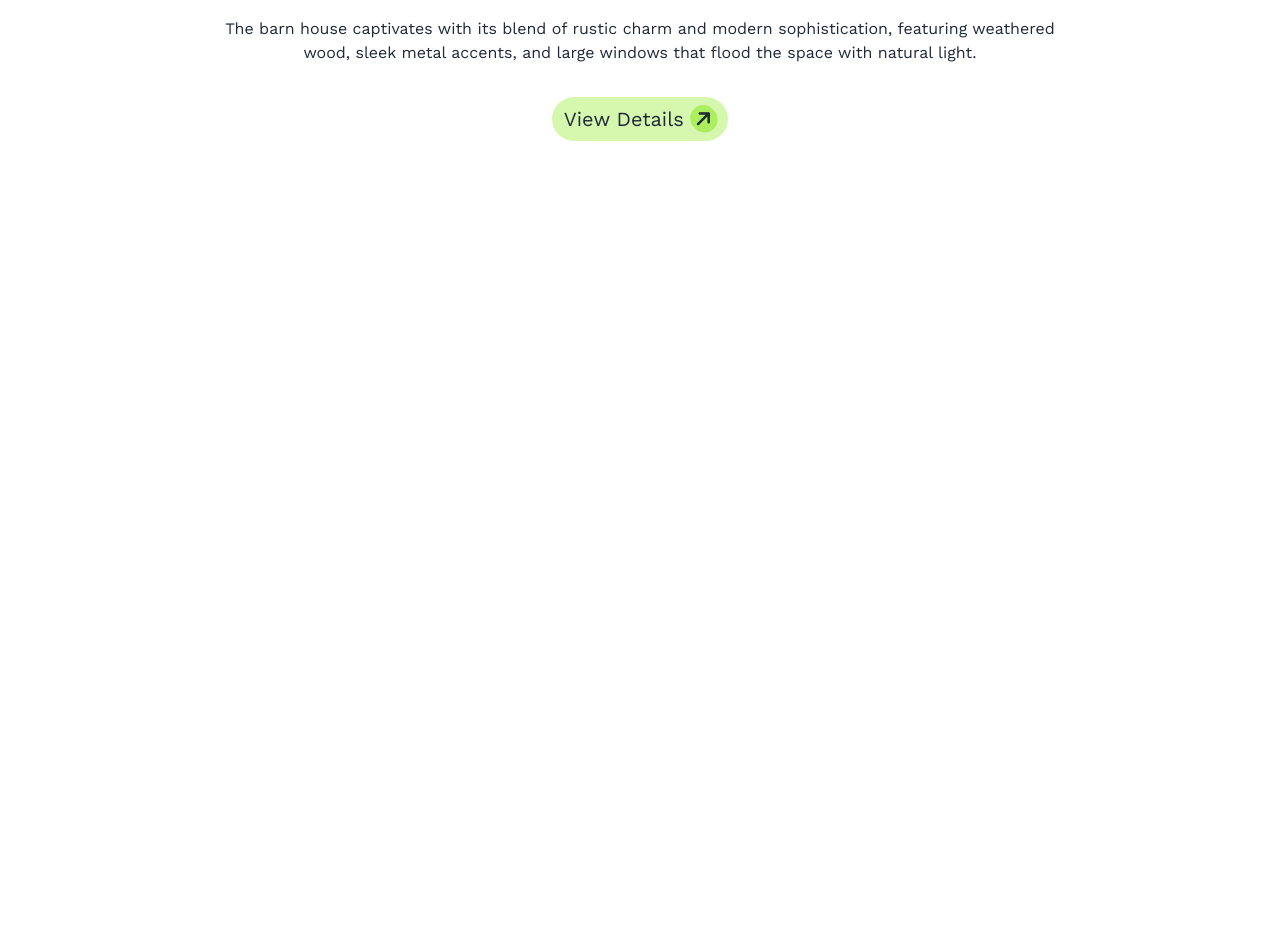
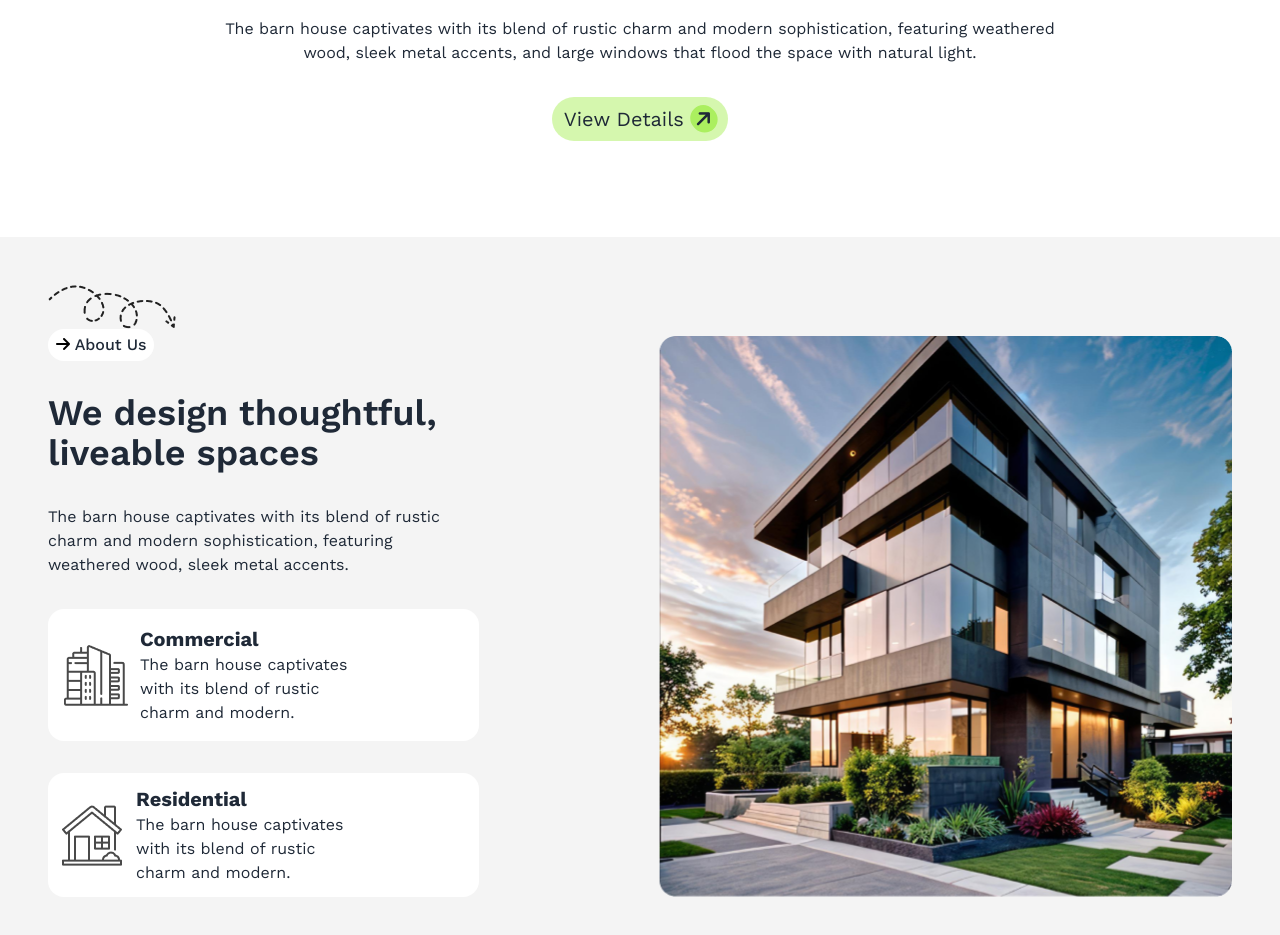
Before and after one commit to rubel04/Rinterio-assignment-3, a plain HTML site: page index.html in a window 1280 px wide. Shown: the part 569-1504 px from the top of the page. Before the commit the page ends 800 px from the top, so only its background shows below. Drawn offline with nearby package versions, Linux system fonts and the light colour scheme.

```diff
--- a/index.html
+++ b/index.html
@@ -31,6 +31,7 @@
               clifford: "#da373d",
               "primary-color": "#ABEF5F",
               "secondary-color": "#ABEF5F80",
+              background: "#F4F4F4",
             },
           },
         },
@@ -43,7 +44,7 @@
     </style>
   </head>
   <body class="font-manrope">
-    <header class="container mx-auto px-5 lg:px-0">
+    <header class="container mx-auto px-5 lg:px-0 mb-12 lg:mb-24">
       <!-- navbar section -->
       <nav>
         <div class="navbar bg-base-100 flex justify-around">
@@ -109,13 +110,17 @@
       <!-- banner section -->
       <div class="text-center">
         <img class="mx-auto" src="./assets/banner.png" alt="" />
-        <h1 class="text-2xl lg:text-6xl font-extrabold lg:w-3/4 mx-auto my-6">A barn house of this design has a striking appearance</h1>
+        <h1 class="text-2xl lg:text-6xl font-extrabold lg:w-3/4 mx-auto my-6">
+          A barn house of this design has a striking appearance
+        </h1>
         <p class="lg:w-4/6 mb-8 mx-auto">
           The barn house captivates with its blend of rustic charm and modern
           sophistication, featuring weathered wood, sleek metal accents, and
           large windows that flood the space with natural light.
         </p>
-        <button class="bg-secondary-color w-full lg:w-auto text-xl px-3 py-2 rounded-3xl">
+        <button
+          class="bg-secondary-color w-full lg:w-auto text-xl px-3 py-2 rounded-3xl"
+        >
           View Details
           <i
             class="fa-solid fa-arrow-right p-1 -rotate-45 rounded-full bg-primary-color"
@@ -123,7 +128,62 @@
         </button>
       </div>
     </header>
-    <main></main>
+    <main class="space-y-12">
+      <!-- about us section -->
+      <section class="bg-background">
+        <div class="container mx-auto p-5 lg:p-12">
+            <img src="./assets/Vector.png" alt="">
+          <div
+            class="grid grid-cols-1 lg:grid-cols-2 items-end gap-5 lg:gap-9"
+          >
+            <!-- about text -->
+            <div class="space-y-8 lg:w-3/4">
+              <button class="bg-white rounded-3xl py-1 font-medium px-2">
+                <i class="fa-solid fa-arrow-right rounded-full text-black"></i>
+                About Us
+              </button>
+
+              <h2 class="text-2xl lg:text-4xl font-semibold">
+                We design thoughtful, liveable spaces
+              </h2>
+              <p>
+                The barn house captivates with its blend of rustic charm and
+                modern sophistication, featuring weathered wood, sleek metal
+                accents.
+              </p>
+              <div
+                class="flex items-start lg:items-center gap-3 p-4 rounded-2xl bg-white"
+              >
+                <img src="./assets/commercial.png" alt="" />
+                <div>
+                  <h4 class="text-xl font-bold">Commercial</h4>
+                  <p class="lg:w-2/3">
+                    The barn house captivates with its blend of rustic charm and
+                    modern.
+                  </p>
+                </div>
+              </div>
+              <div
+                class="flex items-start lg:items-center gap-3 p-3 rounded-2xl bg-white"
+              >
+                <img src="./assets/residential.png" alt="" />
+                <div>
+                  <h4 class="text-xl font-bold">Residential</h4>
+                  <p class="lg:w-2/3">
+                    The barn house captivates with its blend of rustic charm and
+                    modern.
+                  </p>
+                </div>
+              </div>
+            </div>
+            <!-- about img -->
+            <div>
+              <img class="" src="./assets/Rectangle.png" alt="" />
+            </div>
+          </div>
+        </div>
+      </section>
+    </main>
     <footer></footer>
   </body>
 </html>
```
